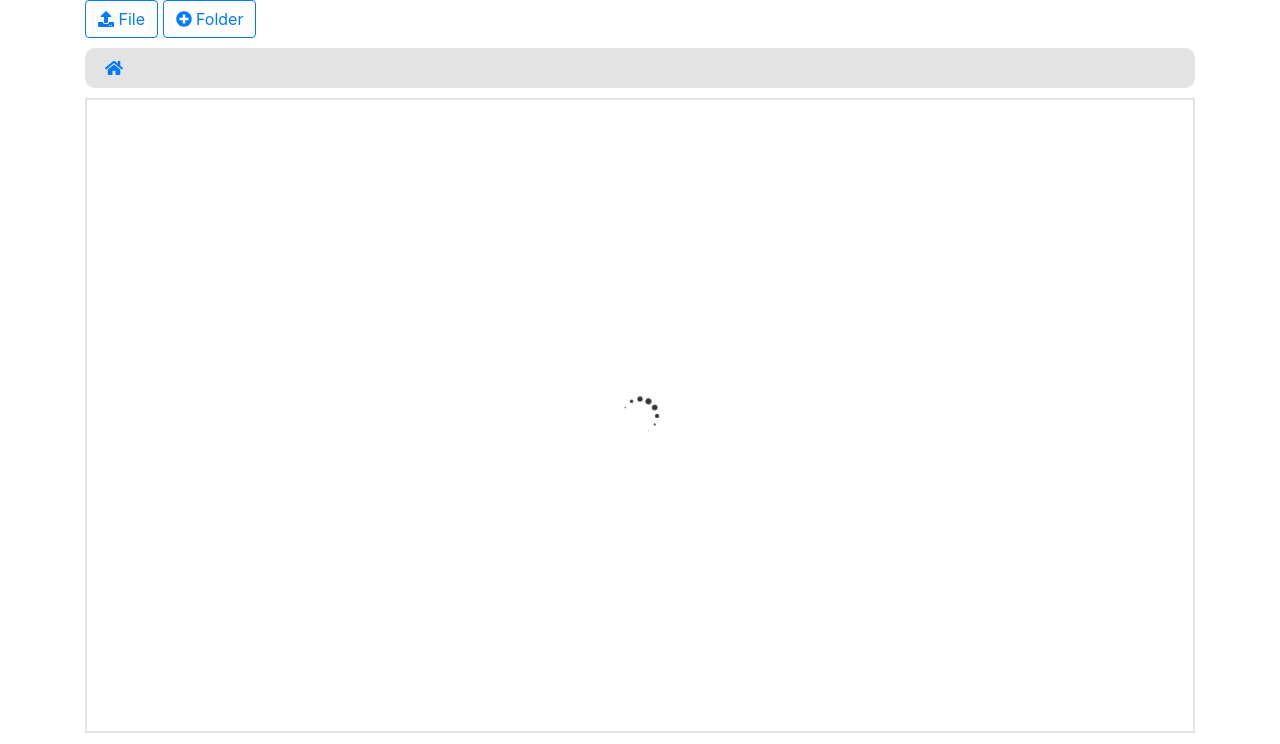
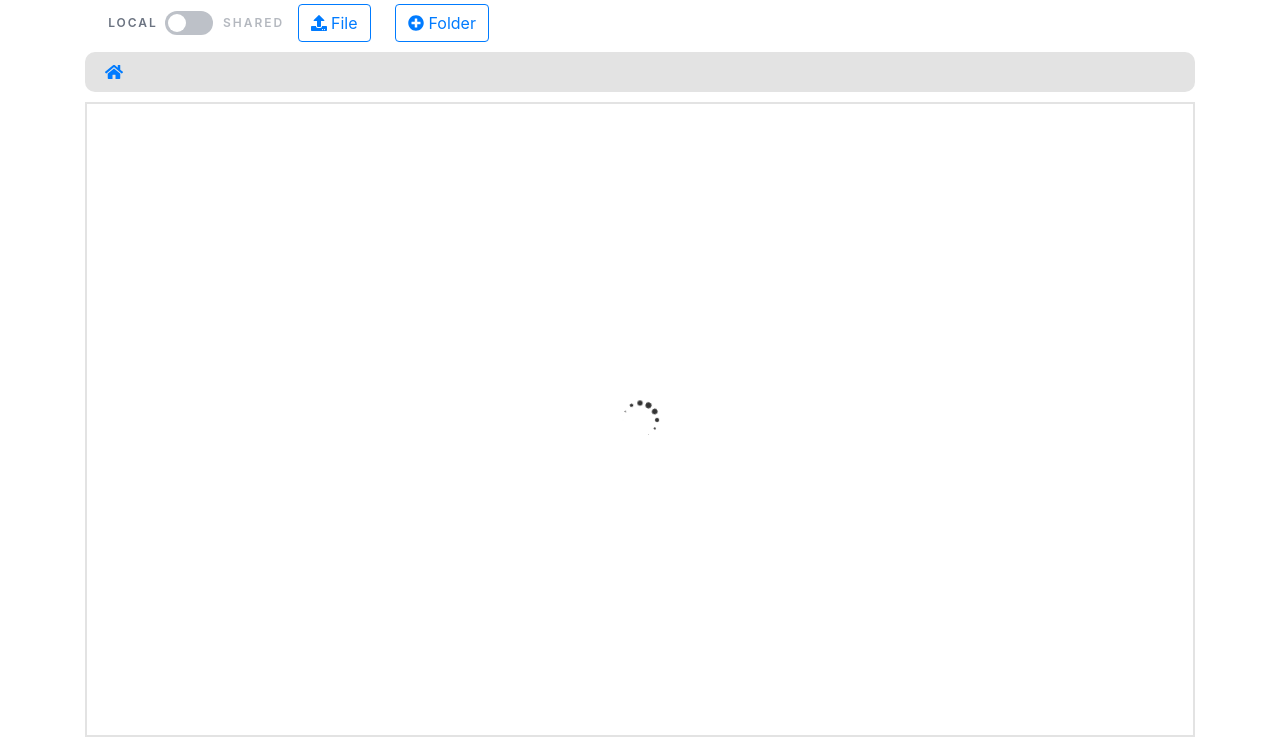
Before and after one commit to Dramelac/MegaSupload, a Django app: page / in a window 1280 px wide. Shown: the part 56-800 px from the top of the page. Run offline with Django 3.2, Linux system fonts and the light colour scheme; the visitor is signed in with stand-in values (Sample User, id 1); data that the repository does not hold is empty; some libraries are stand-ins or nearby versions.

Commit message:
display shared files

```diff
--- a/static/css/main.css
+++ b/static/css/main.css
@@ -151,3 +151,92 @@ progress::-webkit-progress-value {
 .searchUserDiv:hover {
     background: #3b5998;
 }
+
+.btn-toggle {
+    margin: 0 5rem !important;
+    padding: 0;
+    position: relative;
+    border: none;
+    height: 1.5rem;
+    width: 3rem;
+    border-radius: 1.5rem;
+    color: #6b7381;
+    background: #bdc1c8;
+}
+
+.btn-toggle:focus,
+.btn-toggle.focus,
+.btn-toggle:focus.active,
+.btn-toggle.focus.active {
+    outline: none;
+}
+
+.btn-toggle:before,
+.btn-toggle:after {
+    line-height: 1.5rem;
+    width: 4rem;
+    text-align: center;
+    font-weight: 600;
+    font-size: 0.75rem;
+    text-transform: uppercase;
+    letter-spacing: 2px;
+    position: absolute;
+    bottom: 0;
+    transition: opacity .25s;
+}
+
+.btn-toggle:before {
+    content: 'LOCAL';
+    left: -4rem;
+}
+
+.btn-toggle:after {
+    content: 'SHARED';
+    right: -4rem;
+    opacity: .5;
+    padding-left: 10px;
+}
+
+.btn-toggle > .handle {
+    position: absolute;
+    top: 0.1875rem;
+    left: 0.1875rem;
+    width: 1.125rem;
+    height: 1.125rem;
+    border-radius: 1.125rem;
+    background: #fff;
+    transition: left .25s;
+}
+
+.btn-toggle.active {
+    transition: background-color 0.25s;
+}
+
+.btn-toggle.active > .handle {
+    left: 1.6875rem;
+    transition: left .25s;
+}
+
+.btn-toggle.active:before {
+    opacity: .5;
+}
+
+.btn-toggle.active:after {
+    opacity: 1;
+}
+
+.btn-toggle:before,
+.btn-toggle:after {
+    color: #6b7381;
+}
+
+.btn-toggle.active {
+    background-color: #007bff;
+}
+
+#buttonsContainer {
+    line-height: 42px;
+}
+#buttonsContainer button {
+    margin-right: 20px;
+}
--- a/static/js/app.js
+++ b/static/js/app.js
@@ -41,7 +41,12 @@ async function loadDir(dirId, dirName, event) {
     this.loader = true;
     this.files = [];
     this.directories = [];
-    var data = await $.getJSON('/api/file/list_item?did=' + (dirId || ''));
+    if ($('#toggleShare').attr('aria-pressed') === "true") {
+        var data = await $.getJSON('/api/share/ls');
+    } else {
+        var data = await $.getJSON('/api/file/list_item?did=' + (dirId || ''));
+    }
+
     this.files = data.file;
     this.directories = data.directory.filter(function (d) {
         return d.name !== ".";
@@ -284,6 +289,17 @@ $('#newDirBtn').on('click', async function () {
     }
 });
 
+$('#toggleShare').on('click', function () {
+    setTimeout(function () {
+        if ($('#toggleShare').attr('aria-pressed') === "true") {
+            $('.notForShare').hide()
+        } else {
+            $('.notForShare').show()
+        }
+        fileManager.openDir();
+    });
+});
+
 $('#deleteFileBtn').on('click', async function () {
     if (!fileView.fileId || !confirm('Are you sure to delete file ?')) return;
     try {
@@ -321,10 +337,6 @@ $(document).on('input', '#searchUserInput', async function () {
     };
     var val = $(this).val();
     if (!fileView.fileId) return;
-    if (val.length < 3) {
-        fileView.searchUserResults = [];
-        return;
-    }
     var data = await $.getJSON('/api/user/search?query=' + val);
     fileView.searchUserResults = data.results
 });
--- a/templates/index.html
+++ b/templates/index.html
@@ -8,8 +8,11 @@
 
     {% if user.is_authenticated %}
         <div id="buttonsContainer">
-        <button type="button" class="btn btn-outline-primary" data-toggle="modal" data-target="#uploadModal"><i class="fas fa-upload"></i> File</button>
-        <button type="button" class="btn btn-outline-primary" data-toggle="modal" data-target="#newDirModal"><i class="fas fa-plus-circle"></i> Folder</button>
+            <button type="button" id="toggleShare" class="btn btn-toggle" data-toggle="button" aria-pressed="false" autocomplete="off">
+                <div class="handle"></div>
+            </button>
+            <button type="button" class="btn btn-outline-primary notForShare" data-toggle="modal" data-target="#uploadModal"><i class="fas fa-upload"></i> File</button>
+            <button type="button" class="btn btn-outline-primary notForShare" data-toggle="modal" data-target="#newDirModal"><i class="fas fa-plus-circle"></i> Folder</button>
         </div>
         <div id="fileApp">
             <ol class="breadcrumb" id="path">
@@ -34,14 +37,15 @@
                 <div v-for="dir in directories" v-cloak class="directory" v-show="!loader" v-on:click="openDir(dir.id, dir.name, $event)"
                      v-on:mouseover="dir.menuShown = true" v-on:mouseleave="dir.menuShown = false">
                     <i class="fas fa-lg fa-folder fileIcon"></i>
-                    <span>[[ dir.name ]]</span>
-                    <div class="dropdown" v-if="dir.menuShown">
+                    <span v-if="dir.name == '..'"><i class="fas fa-level-up-alt"></i></span>
+                    <span v-else>[[ dir.name ]]</span>
+                    <div class="dropdown" v-if="dir.menuShown && dir.name != '..'">
                         <button class="btn btn-secondary" type="button"
                                 data-toggle="dropdown" aria-haspopup="true" aria-expanded="false">
                            <i class="fas fa-ellipsis-h"></i>
                         </button>
                         <div class="dropdown-menu">
-                            <a class="dropdown-item" href="#">Delete</a>
+                            <a class="dropdown-item notForShare" href="#">Delete</a>
                             <a class="dropdown-item" href="#">Rename</a>
                             <a class="dropdown-item" href="#">Download</a>
                         </div>
@@ -88,7 +92,7 @@
                                         <span class="d-none d-sm-inline-block">Share</span>
                                     </button>
                                 </div>
-                                <div class="col-3 col-md-12">
+                                <div class="col-3 col-md-12 notForShare">
                                     <button type="button" class="btn btn-outline-danger" id="deleteFileBtn">
                                         <i class="fas fa-trash"></i>
                                         <span class="d-none d-sm-inline-block">Delete</span>
@@ -132,8 +136,8 @@
                         <progress max="100" value="0" id="uploadProgress"></progress>
                     </div>
                     <div class="modal-footer">
+                        <button type="button" class="btn btn-secondary" data-dismiss="modal">Close</button>
                         <button type="button" class="btn btn-primary" id="uploadBtn">Upload</button>
-                        <button type="button" class="btn btn-secondary" data-dismiss="modal">Close</button>
                     </div>
                 </div>
             </div>
```
